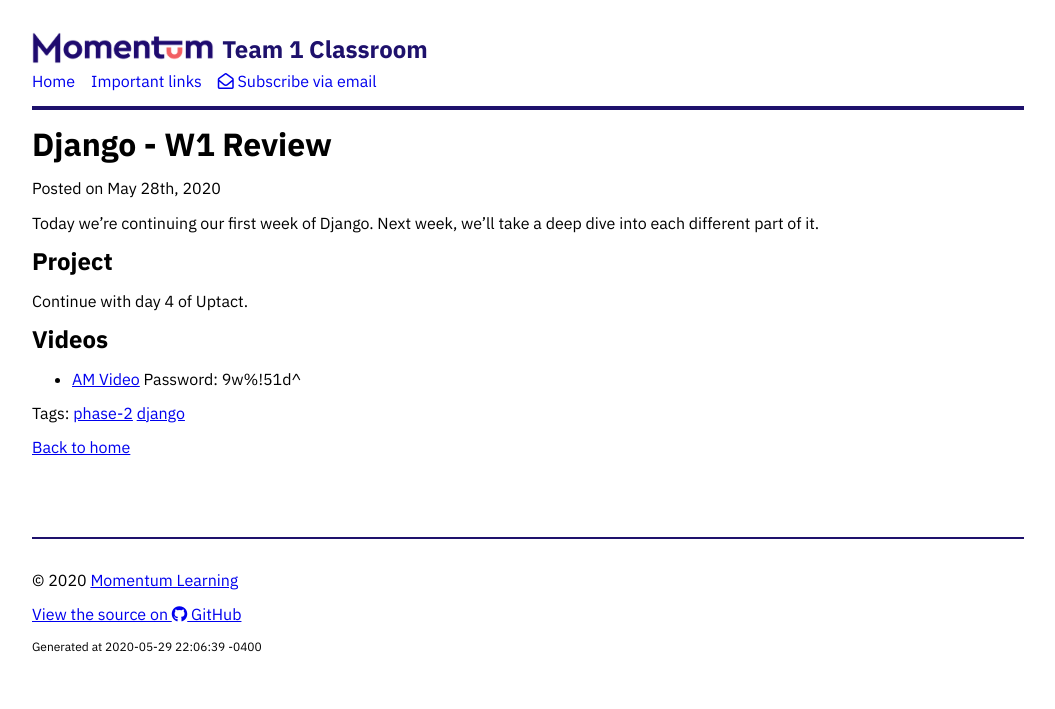
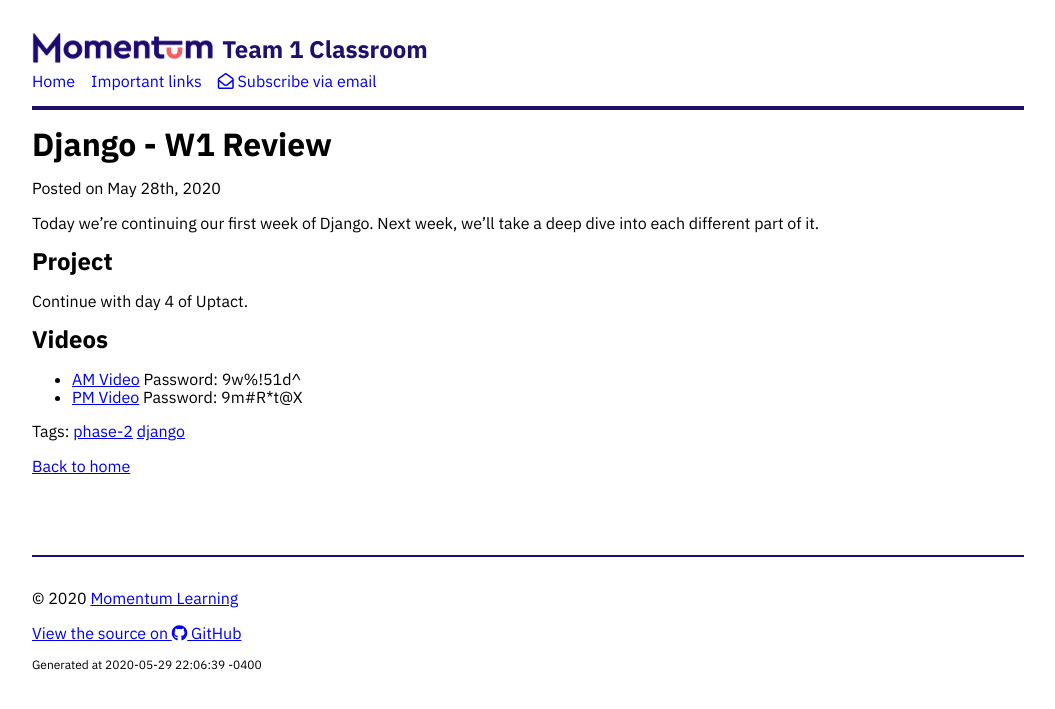
Before and after one commit to Momentum-Morehouse-2/Momentum-Morehouse-2.github.io, a Jekyll site: the page built from _posts/2020-05-28-videos.md, in a window 1280 px wide. Shown: the top 709 px of the page, without its empty margins (112-1167 px from the left). Built offline with Jekyll 4.4.1, drawn with Linux system fonts in a browser that asks for light colours; nearby versions of some CDN libraries.

Commit message:
Add PM video

```diff
--- a/_posts/2020-05-28-videos.md
+++ b/_posts/2020-05-28-videos.md
@@ -13,3 +13,4 @@ Continue with day 4 of Uptact.
 ## Videos
 
 * [AM Video](https://us02web.zoom.us/rec/share/_Zd_DaPbzkZIZLOK1XrGa_N-EZm_T6a80SkYq_ZemUlyneW8dNt-bRxEhFBz1Kev) Password: 9w%!51d^
+* [PM Video](https://us02web.zoom.us/rec/share/6uY2FruprTNJRNaX00vWeu0wOtvkX6a80ScXr6YJyL1gGXf8vT36GgyF0lLdrwo) Password: 9m#R*t@X
```
